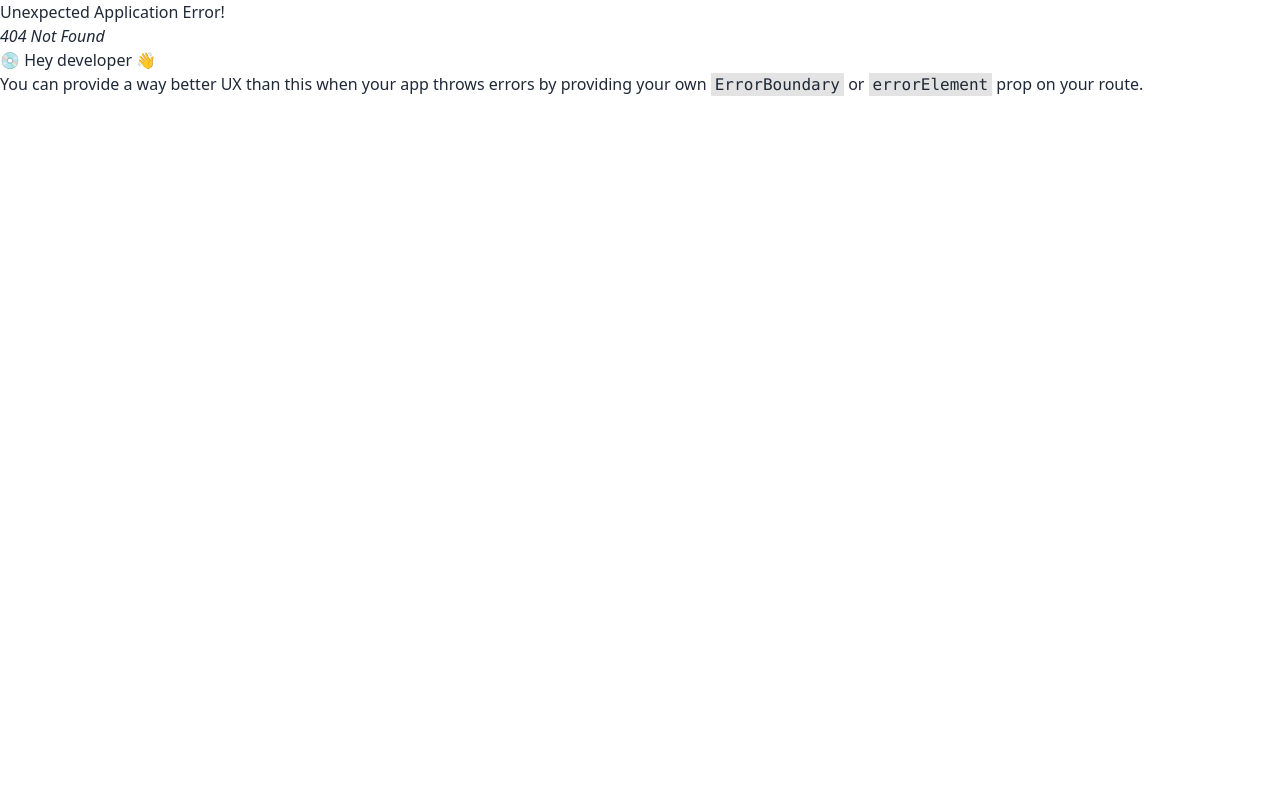
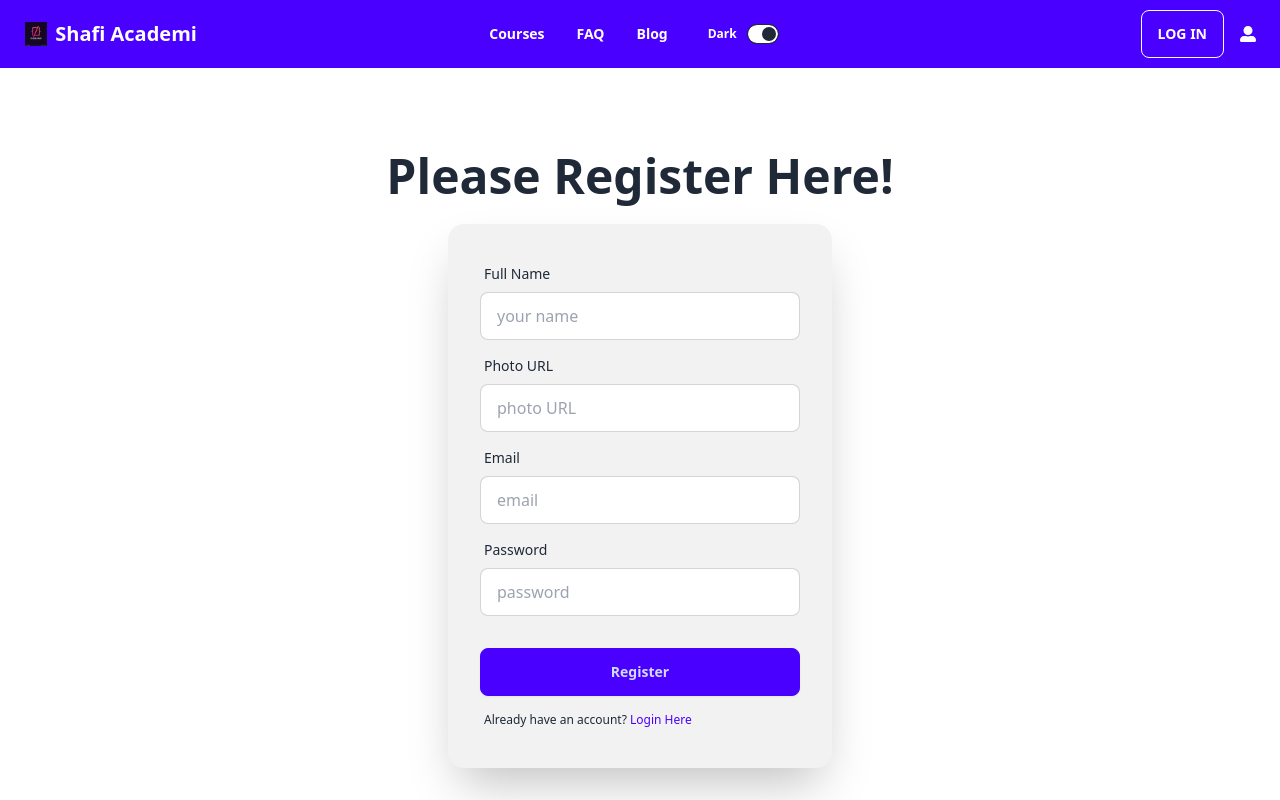
Before and after one commit to Shafiul19/shafi-academi-client, a React (Create React App) app: page /register in a window 1280 px wide. Before the commit this address had no page. Shown: the top 800 px of the page. Built offline with nearby package versions, Linux system fonts and the light colour scheme.

Commit message:
register page added

```diff
--- a/src/Routes/Routes.js
+++ b/src/Routes/Routes.js
@@ -9,6 +9,7 @@ import Checkout from "../pages/Courses/Checkout/Checkout";
 import Blog from "../pages/Blog/Blog";
 import Faq from "../pages/Faq/Faq";
 import Login from "../pages/Login/Login";
+import Register from "../pages/Login/Register";
 
   export const routes = createBrowserRouter([
     {
@@ -48,6 +49,10 @@ import Login from "../pages/Login/Login";
         {
           path: "/login",
           element: <Login></Login>
+        },
+        {
+          path: "/register",
+          element: <Register></Register>
         }
       ]
     },
--- a/src/pages/Login/Login.js
+++ b/src/pages/Login/Login.js
@@ -1,6 +1,7 @@
 import React from 'react';
 import { FcGoogle } from "react-icons/fc";
 import { FaGithub } from "react-icons/fa";
+import { Link } from 'react-router-dom';
 
 const Login = () => {
     return (
@@ -29,17 +30,22 @@ const Login = () => {
                     </div>
                     </form>
 
-                    <div className="flex flex-col w-full px-8 border-opacity-50 pb-14">
+                    <div className="flex flex-col w-full px-8 border-opacity-50 pb-10">
                         <div className="divider">OR</div>
 
-                        <button type="button" className="btn btn-outline btn-ghost mb-4">
+                        <button type="button" className="btn btn-outline btn-primary mb-4">
                             <FcGoogle />
                             <span className="ml-4 uppercase">Sign In With Google</span>
                         </button>
-                        <button type="button" className="btn btn-outline btn-ghost">
+                        <button type="button" className="btn btn-outline btn-primary">
                             <FaGithub />
                             <span className="ml-4 uppercase">Sign In With Github</span>
                         </button>
+                        <label className="label">
+                        <Link to="/register" className="label-text-alt link link-hover">
+                            New to the site? <span className="text-primary">Register Here</span>
+                        </Link>
+            </label>
 
                     </div>
 
--- /dev/null
+++ b/src/pages/Login/Register.js
@@ -0,0 +1,53 @@
+import React from 'react';
+import { Link } from 'react-router-dom';
+
+const Register = () => {
+    return (
+        <div className="hero min-h-screen bg-base-100 mt-14">
+      <div className="hero-content flex-col">
+        <div className="text-center lg:text-left">
+          <h1 className="text-2xl  md:text-5xl my-2 font-bold">Please Register Here!</h1>
+        </div>
+        <div className="card flex-shrink-0 w-full max-w-sm shadow-2xl bg-base-200">
+          <form className="card-body">
+            <div className="form-control">
+              <label className="label">
+                <span className="label-text">Full Name</span>
+              </label>
+              <input type="text" name="name" placeholder="your name" className="input input-bordered" />
+            </div>
+            <div className="form-control">
+              <label className="label">
+                <span className="label-text">Photo URL</span>
+              </label>
+              <input type="text" name="photoURL" placeholder="photo URL" className="input input-bordered" />
+            </div>
+            <div className="form-control">
+              <label className="label">
+                <span className="label-text">Email</span>
+              </label>
+              <input type="email" name="email" placeholder="email" className="input input-bordered" required />
+            </div>
+            <div className="form-control">
+              <label className="label">
+                <span className="label-text">Password</span>
+              </label>
+              <input type="password" name="password" placeholder="password" className="input input-bordered" required />
+
+            </div>
+            <div className="form-control mt-6">
+              <button className="btn btn-primary">Register</button>
+            </div>
+            <label className="label">
+              <Link to="/login" className="label-text-alt link link-hover">
+                Already have an account? <span className="text-primary">Login Here</span>
+              </Link>
+            </label>
+          </form>
+        </div>
+      </div>
+    </div>
+    );
+};
+
+export default Register;
```
